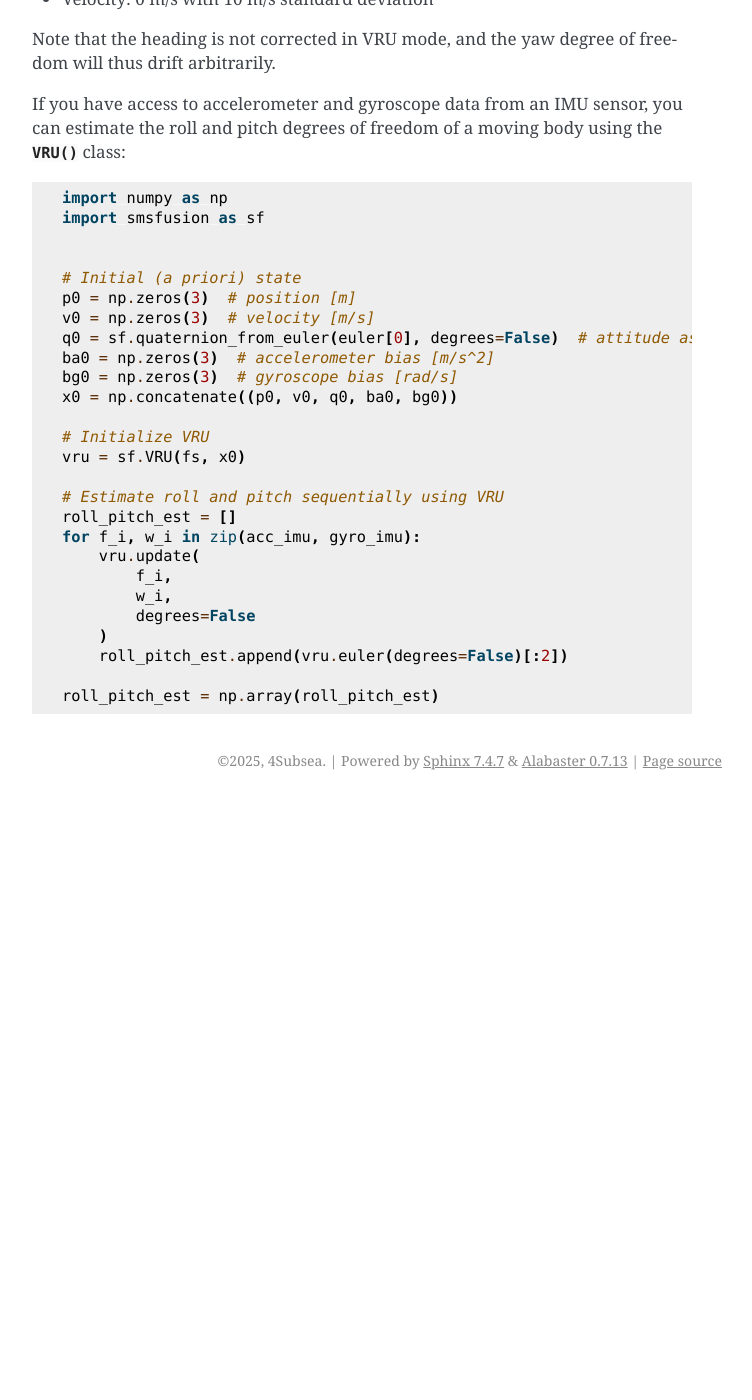
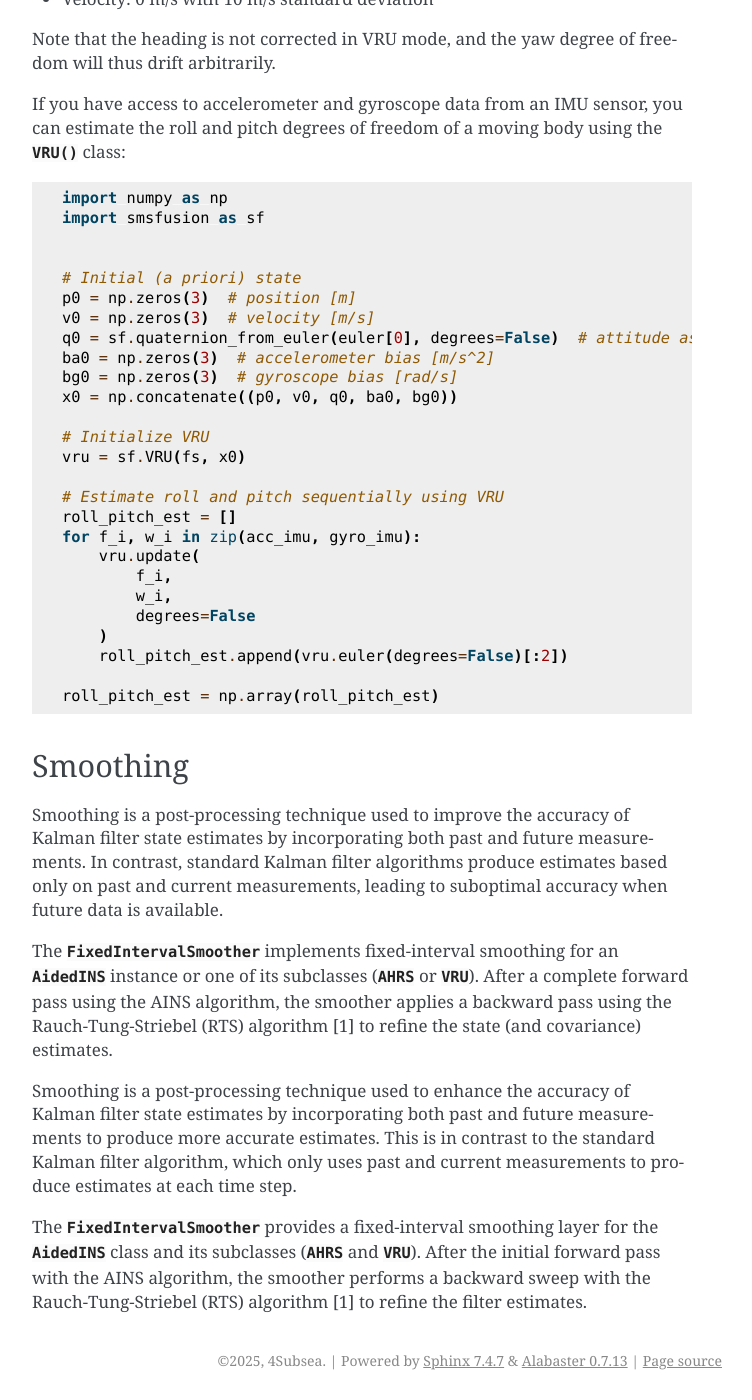
Before and after one commit to 4Subsea/smsfusion-python, a Sphinx documentation site: the page built from docs/user_guide/quickstart.rst, in a window 1280 px wide and 1400 px high, scrolled down 4699 px. Shown: the whole window, without its empty margins (388-1140 px from the left). Built offline with Sphinx 7.4.7, drawn with Linux system fonts in a browser that asks for light colours; before the commit the page ends 5499 px from its top, so only the background shows below that.

Commit message:
some text

```diff
--- a/docs/user_guide/quickstart.rst
+++ b/docs/user_guide/quickstart.rst
@@ -243,3 +243,30 @@ estimate the roll and pitch degrees of freedom of a moving body using the
         roll_pitch_est.append(vru.euler(degrees=False)[:2])
 
     roll_pitch_est = np.array(roll_pitch_est)
+
+
+Smoothing
+---------
+Smoothing is a post-processing technique used to improve the accuracy of Kalman
+filter state estimates by incorporating both past and future measurements. In contrast,
+standard Kalman filter algorithms produce estimates based only on past and current
+measurements, leading to suboptimal accuracy when future data is available.
+
+The :class:`~smsfusion.FixedIntervalSmoother` implements fixed-interval smoothing
+for an :class:`~smsfusion.AidedINS` instance or one of its subclasses (:class:`~smsfusion.AHRS`
+or :class:`~smsfusion.VRU`). After a complete forward pass using the AINS algorithm,
+the smoother applies a backward pass using the Rauch-Tung-Striebel (RTS) algorithm [1]
+to refine the state (and covariance) estimates.
+
+
+
+Smoothing is a post-processing technique used to enhance the accuracy of Kalman
+filter state estimates by incorporating both past and future measurements to produce
+more accurate estimates. This is in contrast to the standard Kalman filter algorithm,
+which only uses past and current measurements to produce estimates at each time step.
+
+The :class:`~smsfusion.FixedIntervalSmoother` provides a fixed-interval smoothing
+layer for the :class:`~smsfusion.AidedINS` class and its subclasses (:class:`~smsfusion.AHRS`
+and :class:`~smsfusion.VRU`). After the initial forward pass with the AINS algorithm,
+the smoother performs a backward sweep with the Rauch-Tung-Striebel (RTS) algorithm [1]
+to refine the filter estimates.
```
